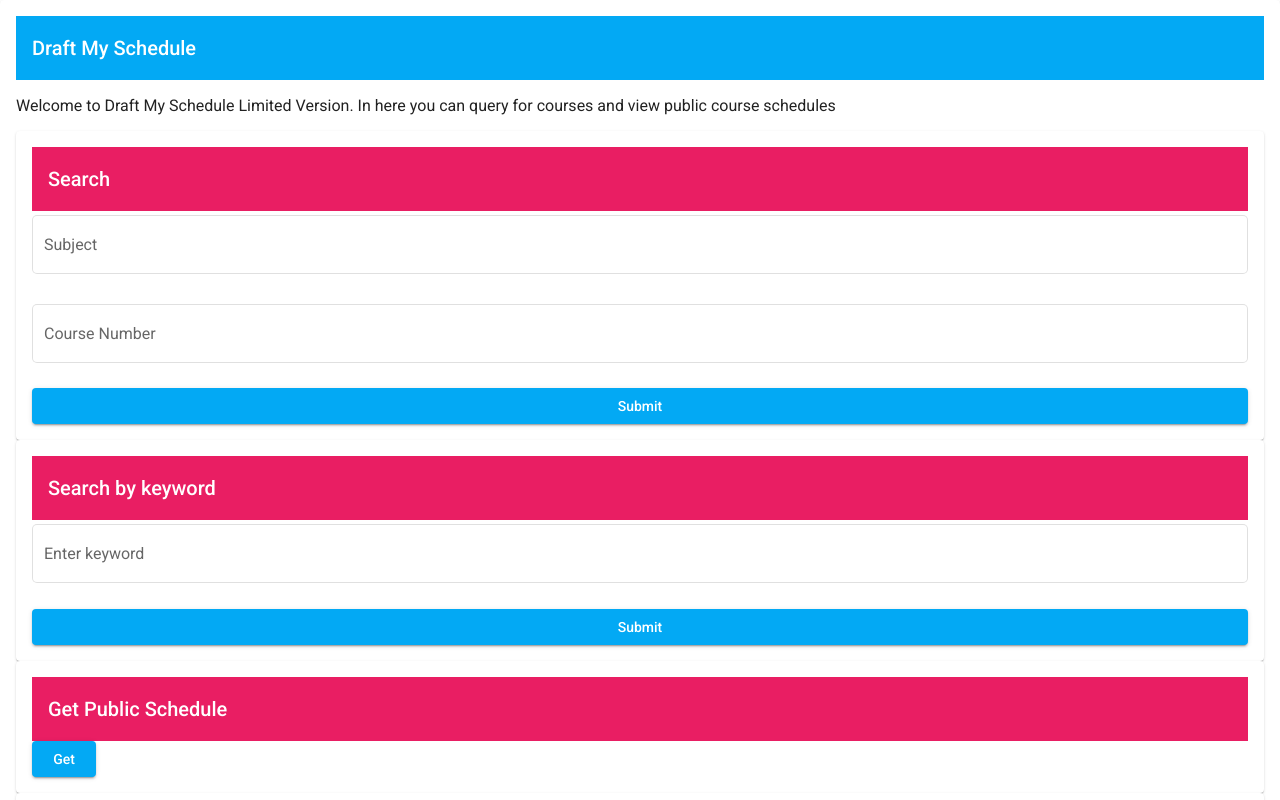
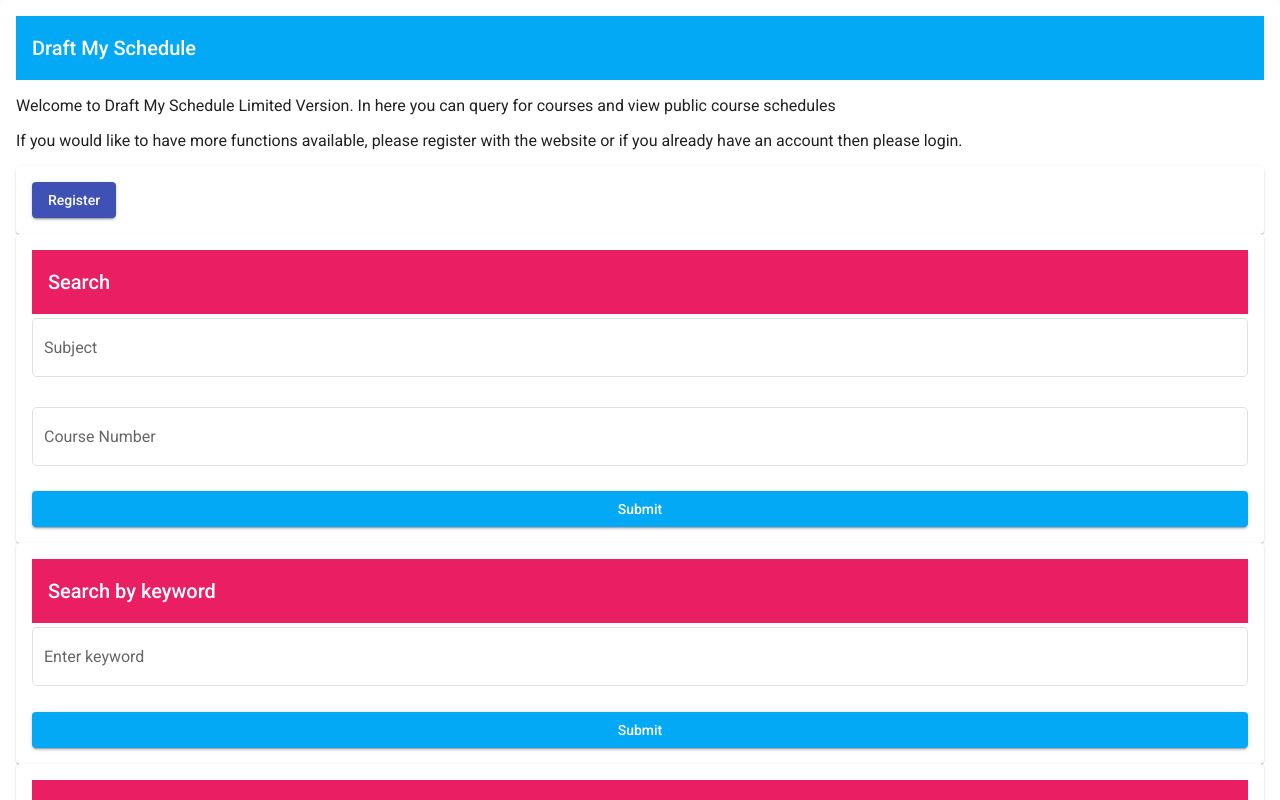
Before and after one commit to Brando637/WesternTimetableClone, an Angular app in the folder webApp/: page /home-limited in a window 1280 px wide. Shown: the top 800 px of the page. Built offline with nearby package versions, Linux system fonts and the light colour scheme; no server answers.

Commit message:
Create navigation
When using the limited version of the web page. The users can navigate to the login/register page to either login or create an account and get access to the full website

```diff
--- a/webApp/src/app/home-limited/home-limited.component.html
+++ b/webApp/src/app/home-limited/home-limited.component.html
@@ -3,7 +3,10 @@
         <mat-toolbar color="lightblue">Draft My Schedule</mat-toolbar>
 
         <p>Welcome to Draft My Schedule Limited Version. In here you can query for courses and view public course schedules</p>
-
+        <p>If you would like to have more functions available, please register with the website or if you already have an account then please login.</p>
+        <mat-card>
+            <button mat-raised-button color ="primary" (click)="register()">Register</button>
+        </mat-card>
         <mat-card>
             <mat-toolbar color="pink">Search</mat-toolbar>
             <form fxLayout="column" [formGroup]="searchCourseForm" (ngSubmit)="onSubmitCourse()">
--- a/webApp/src/app/home-limited/home-limited.component.ts
+++ b/webApp/src/app/home-limited/home-limited.component.ts
@@ -3,6 +3,7 @@ import { FormBuilder, FormControl, FormGroup, Validators } from '@angular/forms'
 import { DomSanitizer, SafeHtml } from '@angular/platform-browser';
 import { HttpCallsService } from '../http-calls.service';
 import { MatSlideToggleChange } from '@angular/material/slide-toggle';
+import { Router } from '@angular/router';
 
 @Component({
   selector: 'app-home-limited',
@@ -35,7 +36,7 @@ export class HomeLimitedComponent implements OnInit {
   }
 
 
-  constructor(private fb: FormBuilder, private appService: HttpCallsService, private sanitizer: DomSanitizer) {}
+  constructor(private fb: FormBuilder, private appService: HttpCallsService, private sanitizer: DomSanitizer, private route: Router) {}
 
   ngOnInit(): void {
     this.initializeForm();
@@ -50,6 +51,9 @@ export class HomeLimitedComponent implements OnInit {
     this.searchCourseFormKey = this.fb.group({
       keyword: new FormControl( '', [Validators.minLength(4)] )
     });
+  }
+  register(): void{
+    this.route.navigate(['/register']);
   }
 
   expand(): void {
```
